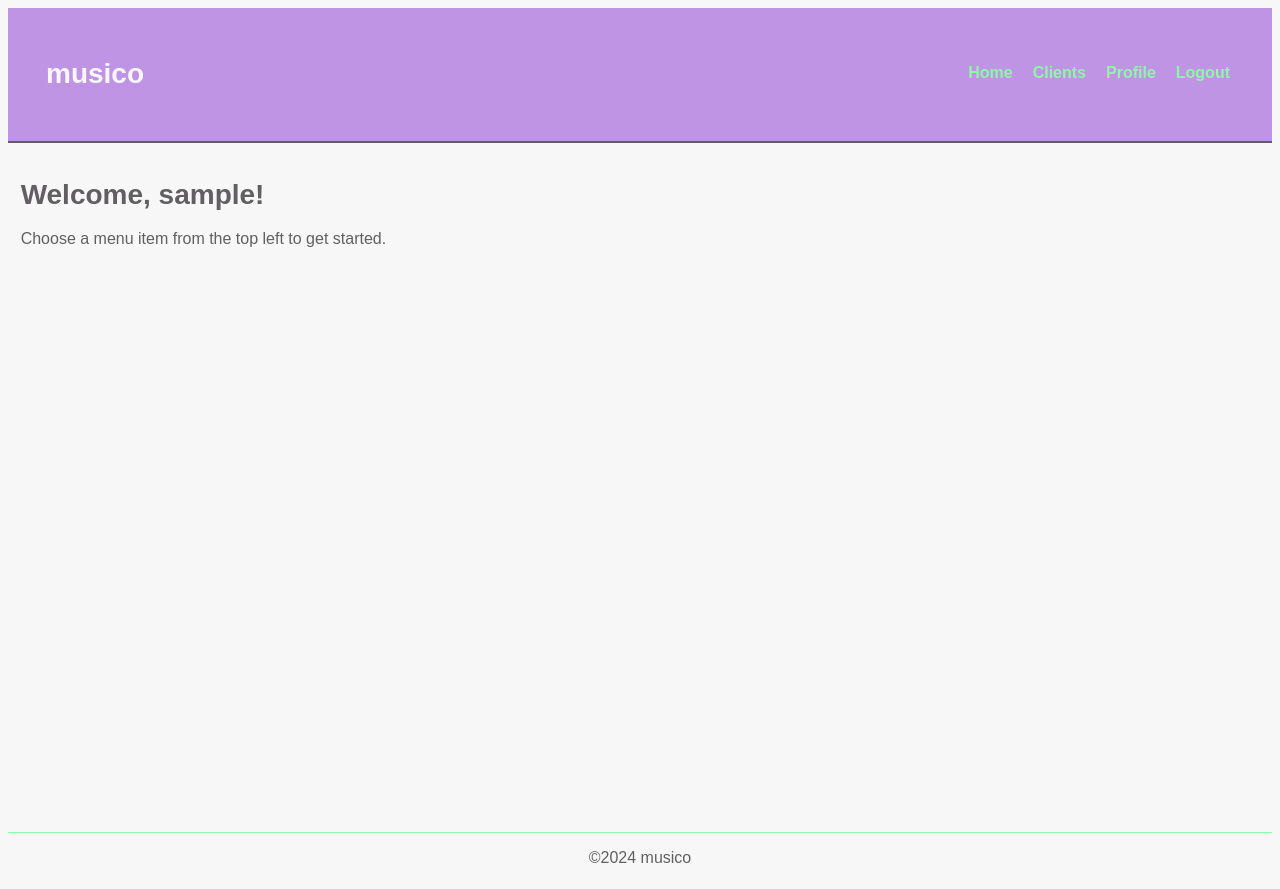
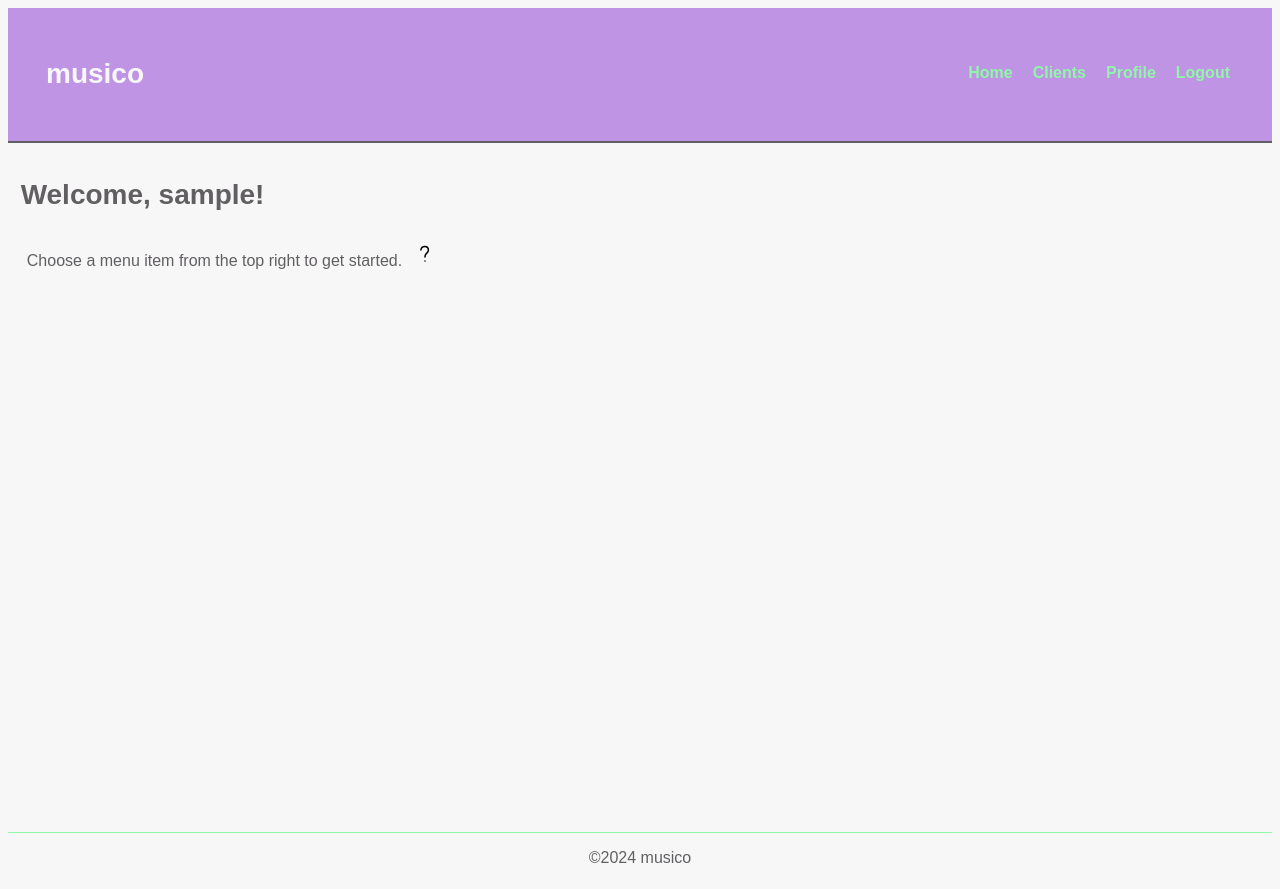
Before and after one commit to josquinlarsen/musico, a Flask app: page /home in a window 1280 px wide. Run offline with Flask 3, Linux system fonts and the light colour scheme; the visitor is signed in with stand-in values (Sample User, id 1); tables that the repository leaves empty hold one stand-in row (values such as "Sample post"); a database or web service that is not in the repository returns one stand-in record (values such as "Sample title"); data that the repository does not hold is empty.

Commit message:
got tooltip working; more styling

```diff
--- a/app/static/credits.txt
+++ b/app/static/credits.txt
@@ -1,3 +1,4 @@
 Icons from https://iconoir.com/
 Flask based on Flask Tutorial/Documentation : https://flask.palletsprojects.com/en/stable/tutorial/
 FastAPI from FastAPIi Tutorial/Documentation: https://fastapi.tiangolo.com/tutorial/
+Tooltip Design taken from: https://blog.logrocket.com/creating-beautiful-tooltips-with-only-css/
--- a/app/static/style.css
+++ b/app/static/style.css
@@ -9,6 +9,7 @@
     --green:      rgba(3,96,22);
     --mint:       rgba(143,247,167);
     --yellow:     rgba(247, 225, 160);
+    --yellowT:    rgba(247, 225, 160, 0.5);
     --salt:       rgba(247, 247, 247);
     --slate:      rgba(98,95,99);  }
 
@@ -70,9 +71,29 @@
     button.ignore{ all: unset;
     cursor: pointer;}
 
-    .question {
-      border-radius: 100px;
-      border: 1px dotted var(--mint);}
+    .tooltip {
+      position:relative;
+    }
+    .tooltip:before{
+      content:attr(data-text);
+      position:absolute;
+      top:50%;
+      transform: translateY(-50%);
+      left:100%;
+      margin-left:15px;
+      width:200px;
+      padding:15px;
+      border:1px dotted var(--blue);
+      border-radius: 10px;
+      background:var(--yellowT);
+      color:var(--blue);
+      text-align: center;
+      display:none;
+    }
+
+    .tooltip:hover:before{
+      display:block;
+    }
 
     a:link {color:var(--mint);}
     nav {
@@ -88,11 +109,10 @@
         padding: 3px 10px 5px 10px;
       }
       nav a:hover {
-        color:var(--green);
+        color:var(--salt);
         background-color: var(--mint);
         border: 1.5px solid var(--salt);
         border-radius: 5px;
-        color: white;
         font-size:calc(1.1rem);
       }
 
--- a/app/templates/users/home.html
+++ b/app/templates/users/home.html
@@ -5,6 +5,13 @@
 {% block content %}
 <main>
 <h1>Welcome, {{ user.username }}!</h1>
-<p> Choose a menu item from the top left to get started. </p>
+    <div>
+        <p> Choose a menu item from the top right to get started. </p>
+    </div>
+    <span class="tooltip" data-text="'Clients' is where you can track the people you do business with!"
+    ><img src="{{ url_for('static', filename='images/question.svg')}}"/>
+    </span>
+
+
 </main>
 {% endblock %}
```
Also changed, not shown: app/templates/clients/clients.html (+3 -5 lines), app/templates/clients/manage_clients.html (+5 -4 lines), app/templates/clients/view_clients.html (+4 -5 lines).
